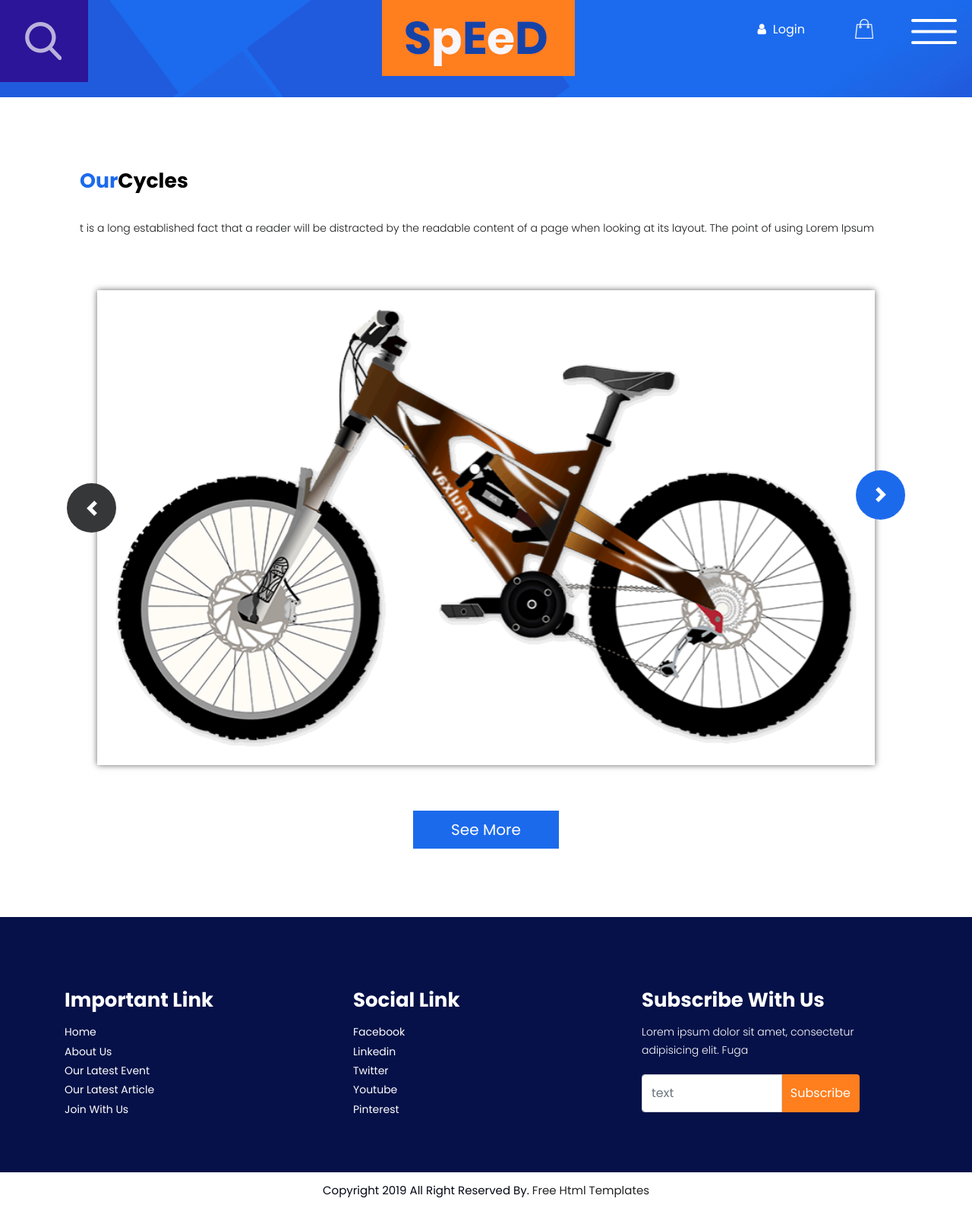
After one commit to Trinity1215/Crud-Python, a Django app: template Crud_Python/etrdjango/bicicleteria/templates/speed/gallery.html in a window 1280 px wide. The commit adds this page. Shown: the whole page at 76% size. Run offline with Django 5.2, Linux system fonts and the light colour scheme; the template is opened without the code that fills it, so the values that code supplies are empty; some libraries are stand-ins or nearby versions.

Commit message:
Revert "Carrusel"
This reverts commit c345a1755110d458a6c0d592ff600e30f7596e18.

```diff
--- /dev/null
+++ b/Crud_Python/etrdjango/bicicleteria/templates/speed/gallery.html
@@ -0,0 +1,202 @@
+<!DOCTYPE html>
+<html lang="en">
+   <head>
+      <!-- basic -->
+      <meta charset="utf-8">
+      <meta http-equiv="X-UA-Compatible" content="IE=edge">
+      <!-- mobile metas -->
+      <meta name="viewport" content="width=device-width, initial-scale=1">
+      <meta name="viewport" content="initial-scale=1, maximum-scale=1">
+      <!-- site metas -->
+      <title>Gallery</title>
+      <meta name="keywords" content="">
+      <meta name="description" content="">
+      <meta name="author" content="">
+      <!-- bootstrap css -->
+      <link rel="stylesheet" href="css/bootstrap.min.css">
+      <!-- style css -->
+      <link rel="stylesheet" href="css/style.css">
+      <!-- Responsive-->
+      <link rel="stylesheet" href="css/responsive.css">
+      <!-- fevicon -->
+      <link rel="icon" href="images/fevicon.png" type="image/gif" />
+      <!-- Scrollbar Custom CSS -->
+      <link rel="stylesheet" href="css/jquery.mCustomScrollbar.min.css">
+      <!-- Tweaks for older IEs-->
+      <link rel="stylesheet" href="https://netdna.bootstrapcdn.com/font-awesome/4.0.3/css/font-awesome.css">
+      <!-- owl stylesheets -->
+      <link rel="stylesheet" href="css/owl.carousel.min.css">
+      <link rel="stylesheet" href="css/owl.theme.default.min.css">
+      <link rel="stylesheet" href="https://cdnjs.cloudflare.com/ajax/libs/fancybox/2.1.5/jquery.fancybox.min.css" media="screen">
+
+
+      <!--[if lt IE 9]>
+      <script src="https://oss.maxcdn.com/html5shiv/3.7.3/html5shiv.min.js"></script>
+      <script src="https://oss.maxcdn.com/respond/1.4.2/respond.min.js"></script><![endif]-->
+   </head>
+   <!-- body -->
+   <body>
+
+<div id="mySidebar" class="sidebar">
+  <a href="javascript:void(0)" class="closebtn" onclick="closeNav()">×</a>
+  <a href="index.html">Home</a>
+  <a href="about.html">About</a>
+  <a href="gallery.html">gallery</a>
+  <a href="testimonial.html">testimonial</a>
+  <a href="contact.html">Contact</a>
+</div>
+
+
+
+<div id="main">
+      <!-- header section start -->
+      <div class="header_section">
+         <div class="row">
+            <div class="col-sm-4">
+               <div class="search_icon"><img src="images/search-icon.png"></div>
+            </div>
+            <div class="col-sm-4">
+               <div class="logo"><img src="images/logo.png"></div>
+            </div>
+            <div class="col-sm-4">
+               <div class="togle_3">
+                  <div class="left_main">
+                     <div class="menu_main">
+                        <a href="#"><i class="fa fa-fw fa-user"></i> Login</a>
+                     </div>
+                  </div>
+                  <div class="middle_main">
+                     <div class="shoping_bag"><img src="images/shopping-bag.png"></div>
+                  </div>
+                  <div class="right_main">
+                     <div class="togle_main"><a class="class="openbtn onclick="openNav()"><img src="images/togle-menu-icon.png" style="max-width: 100%;"></a></div>
+                  </div>
+               </div>
+            </div>
+         </div>
+     </div>
+
+   <!-- our section start -->
+   <div class="our_section layout_padding">
+      <div class="container">
+         <div class="row">
+            <div class="col-sm-12">
+               <h1 class="our_text"><strong>Our<span style="color: #000;">Cycles</span></strong></h1>
+               <p class="about_lorem">t is a long established fact that a reader will be distracted by the readable content of a page when looking at its layout. The point of using Lorem Ipsum</p>
+            </div>
+         </div>
+      </div>
+      <div class="our_section_2">
+         <div class="our_main">
+            <div id="my_slider" class="carousel slide" data-ride="carousel">
+               <div class="carousel-inner">
+               <div class="carousel-item active">
+                  <img class="d-block w-100" src="images/our-img-1.png" alt="First slide">
+               </div>
+               <div class="carousel-item">
+                  <img class="d-block w-100" src="images/our-img-1.png" alt="Second slide">
+               </div>
+               <div class="carousel-item">
+                 <img class="d-block w-100" src="images/our-img-1.png" alt="Third slide">
+               </div>
+            </div>
+               <a class="carousel-control-prev" href="#my_slider" role="button" data-slide="prev">
+                 <span class="carousel-control-prev-icon" aria-hidden="true"></span>
+                 <span class="sr-only">Previous</span>
+               </a>
+               <a class="carousel-control-next" href="#my_slider" role="button" data-slide="next">
+                 <span class="carousel-control-next-icon" aria-hidden="true"></span>
+                 <span class="sr-only">Next</span>
+               </a>
+            </div>
+          </div>
+          <button class="seemore_bt">See More</button>
+      </div>
+   </div>
+
+
+
+   <!-- footer section start -->
+   <div class="footer_section layout_padding">
+      <div class="container">
+         <div class="row">
+            <div class="col-sm-4">
+               <h2 class="important_text">Important Link</h2>
+               <div class="footer_menu">
+                  <ul>
+                     <li><a href="#">Home</a></li>
+                     <li><a href="#">About Us</a></li>
+                     <li><a href="#">Our Latest Event</a></li>
+                     <li><a href="#">Our Latest Article</a></li>
+                     <li><a href="#">Join With Us</a></li>
+                  </ul>
+               </div>
+            </div>
+            <div class="col-sm-4">
+               <h2 class="important_text">Social Link</h2>
+               <div class="footer_menu">
+                  <ul>
+                     <li><a href="#">Facebook</a></li>
+                     <li><a href="#">Linkedin</a></li>
+                     <li><a href="#">Twitter</a></li>
+                     <li><a href="#">Youtube</a></li>
+                     <li><a href="#">Pinterest</a></li>
+                  </ul>
+               </div>
+            </div>
+            <div class="col-sm-4">
+               <h2 class="important_text">Subscribe With Us</h2>
+               <p class="footer_lorem_text">Lorem ipsum dolor sit amet, consectetur adipisicing elit. Fuga</p>
+               <div class="input-group mb-3">
+                  <input type="text" class="form-control" placeholder="text" aria-label="Recipient's username" aria-describedby=" basic-addon2">
+                  <div class="input-group-append">
+                     <span class="input-group-text" id="basic-addon2">Subscribe</span>
+                  </div>
+               </div>
+            </div>
+         </div>
+      </div>
+   </div>
+   <!-- footer section start -->
+   <!-- copyright section start -->
+   <div class="copyright_text">Copyright 2019 All Right Reserved By. <a href="https://html.design"> Free Html Templates</a></div>
+
+   </div>
+
+      <!-- Javascript files-->
+      <script src="js/jquery.min.js"></script>
+      <script src="js/popper.min.js"></script>
+      <script src="js/bootstrap.bundle.min.js"></script>
+      <script src="js/jquery-3.0.0.min.js"></script>
+      <script src="js/plugin.js"></script>
+      <!-- sidebar -->
+      <script src="js/jquery.mCustomScrollbar.concat.min.js"></script>
+      <script src="js/custom.js"></script>
+      <!-- javascript -->
+      <script src="js/owl.carousel.js"></script>
+      <script src="https:cdnjs.cloudflare.com/ajax/libs/fancybox/2.1.5/jquery.fancybox.min.js"></script>
+      <script>
+         $(document).ready(function(){
+         $(".fancybox").fancybox({
+         openEffect: "none",
+         closeEffect: "none"
+         });
+       $('#myCarousel').carousel({
+            interval: false
+        });
+      </script>
+
+      <script>
+function openNav() {
+  document.getElementById("mySidebar").style.width = "250px";
+  document.getElementById("main").style.marginLeft = "250px";
+}
+
+function closeNav() {
+  document.getElementById("mySidebar").style.width = "0";
+  document.getElementById("main").style.marginLeft= "0";
+}
+</script>
+
+   </body>
+   </html>
```
Also changed, not shown: Crud_Python/etrdjango/bicicleteria/templates/base.html (added, +58 -0 lines), Crud_Python/etrdjango/bicicleteria/templates/inicio.html (added, +30 -0 lines), Crud_Python/etrdjango/bicicleteria/templates/speed/about.html (added, +178 -0 lines), Crud_Python/etrdjango/bicicleteria/templates/speed/index.html (+51 -11 lines), Crud_Python/etrdjango/bicicleteria/static/images/img-3.png (added), Crud_Python/etrdjango/bicicleteria/static/images/logo2.ico (deleted), Crud_Python/etrdjango/imagenes/BICICLETA2.jpg (added), Crud_Python/etrdjango/imagenes/BICICLETA2_UjHIsbc.jpg (added), Crud_Python/etrdjango/imagenes/BICICLETA3.png (added), Crud_Python/etrdjango/imagenes/BICICLETA4.jpg (added), Crud_Python/etrdjango/imagenes/BICICLETA4_CSMy0qJ.jpg (added), Crud_Python/etrdjango/imagenes/BICICLETA5.jpg (added), Crud_Python/etrdjango/imagenes/BICICLETA5_BLNgT9S.jpg (added).
